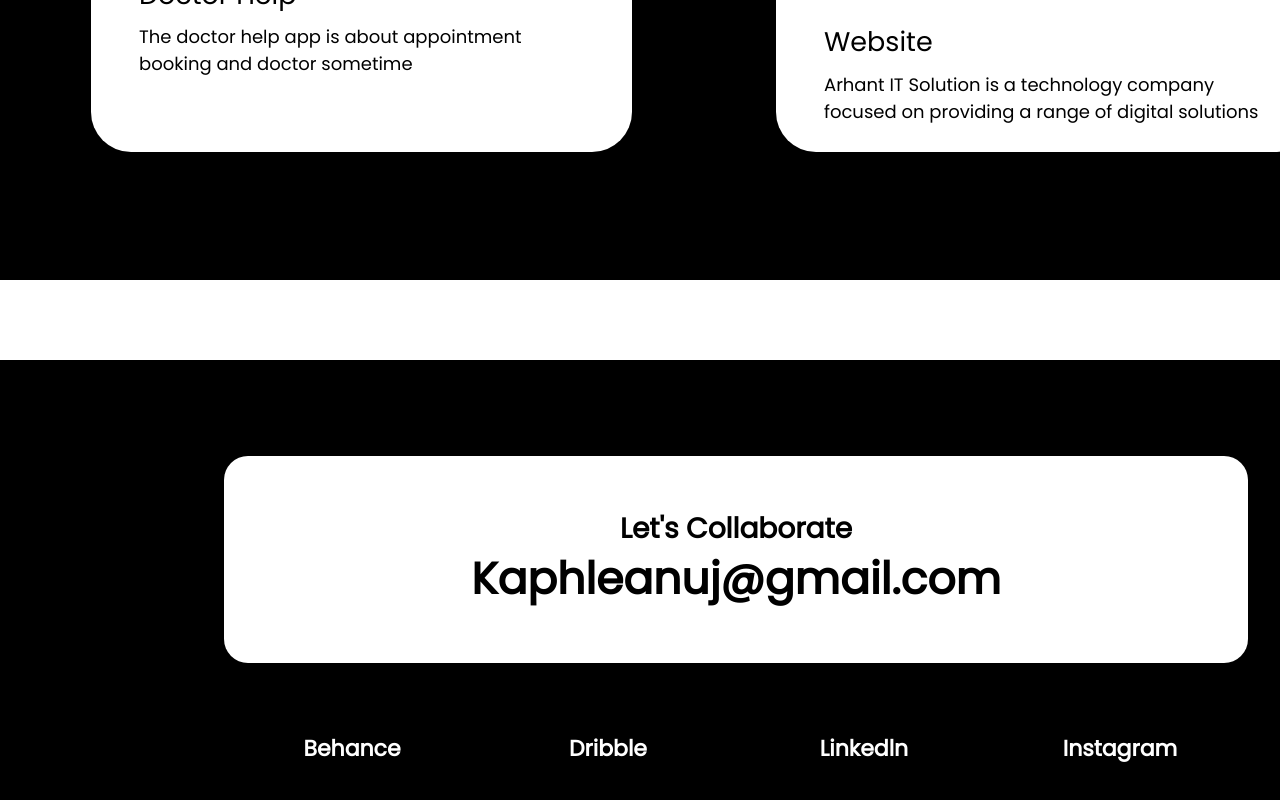
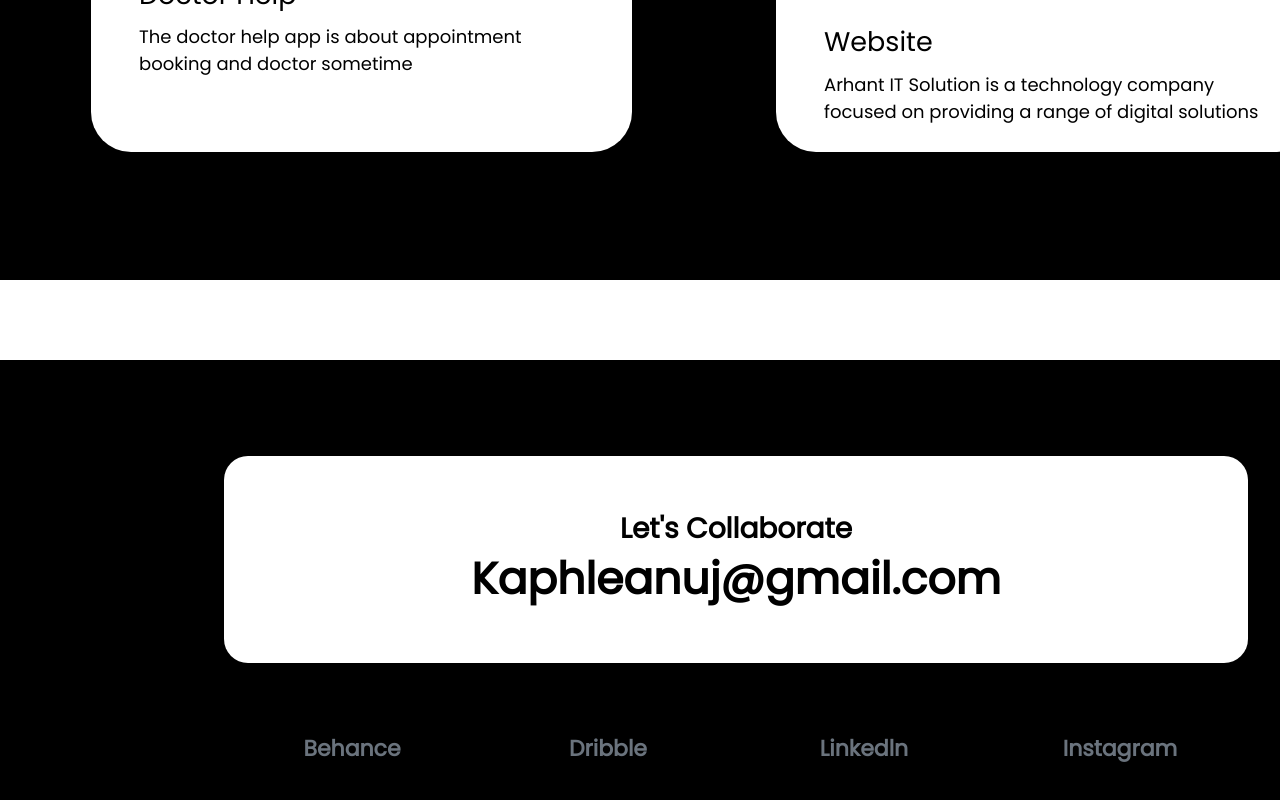
Before and after one commit to ANUJKAPHLE/Portfolio, a Next.js app: page / in a window 1280 px wide. Shown: the part 2112-2912 px from the top of the page. Built offline with nearby package versions, Linux system fonts and the light colour scheme.

Commit message:
link added on footer

```diff
--- a/src/Components/Footer/Footer.jsx
+++ b/src/Components/Footer/Footer.jsx
@@ -3,20 +3,36 @@ import Collaborate from "../Collab/Collaborate";
 const Footer = () => {
   return (
     <div className="pt-20">
-      <div className="pb-16 xs:px-20 md:px-56 bg-black text-white flex justify-center">
+      <div className="pb-16 xs:px-20 md:px-56 bg-black  text-secondaryTextColor flex justify-center">
         <div>
           <Collaborate />
-          <div className=" text-[22px] leading-[43.2px] font-bold grid sm:grid-rows-4 md:grid-cols-4 justify-center mt-4">
-            <a className="text-center w-full sm:pt-2 sm:w-auto sm:mx-2">
+          <div className=" text-[22px] leading-[43.2px] font-bold grid sm:grid-rows-4 md:grid-cols-4 justify-center mt-4 ">
+            <a
+              className="text-center hover:text-white w-full sm:pt-2 sm:w-auto sm:mx-2"
+              href="https://www.behance.net/kafleanuj"
+              target="_blank"
+            >
               Behance
             </a>
-            <a className="text-center w-full sm:pt-2 sm:w-auto sm:mx-2">
+            <a
+              className="text-center hover:text-white w-full sm:pt-2 sm:w-auto sm:mx-2"
+              href="https://dribbble.com/anuj99"
+              target="_blank"
+            >
               Dribble
             </a>
-            <a className="text-center w-full sm:pt-2 sm:w-auto sm:mx-2">
+            <a
+              className="text-center hover:text-white w-full sm:pt-2 sm:w-auto sm:mx-2"
+              href="https://www.linkedin.com/in/anuj-kaphle/"
+              target="_blank"
+            >
               Linkedln
             </a>
-            <a className="text-center w-full sm:pt-2 sm:w-auto sm:mx-2">
+            <a
+              className="text-center hover:text-white w-full sm:pt-2 sm:w-auto sm:mx-2"
+              href="https://www.instagram.com/anuj_kaphle/"
+              target="_blank"
+            >
               Instagram
             </a>
           </div>
```
